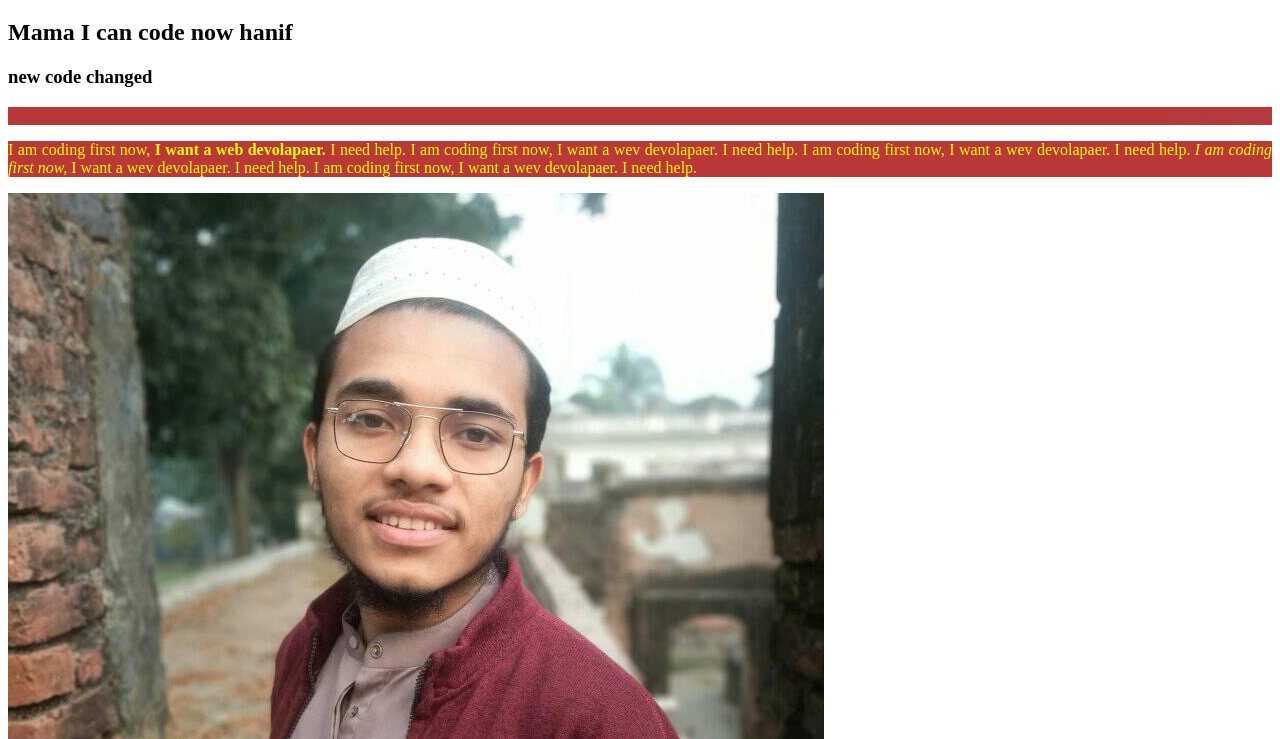
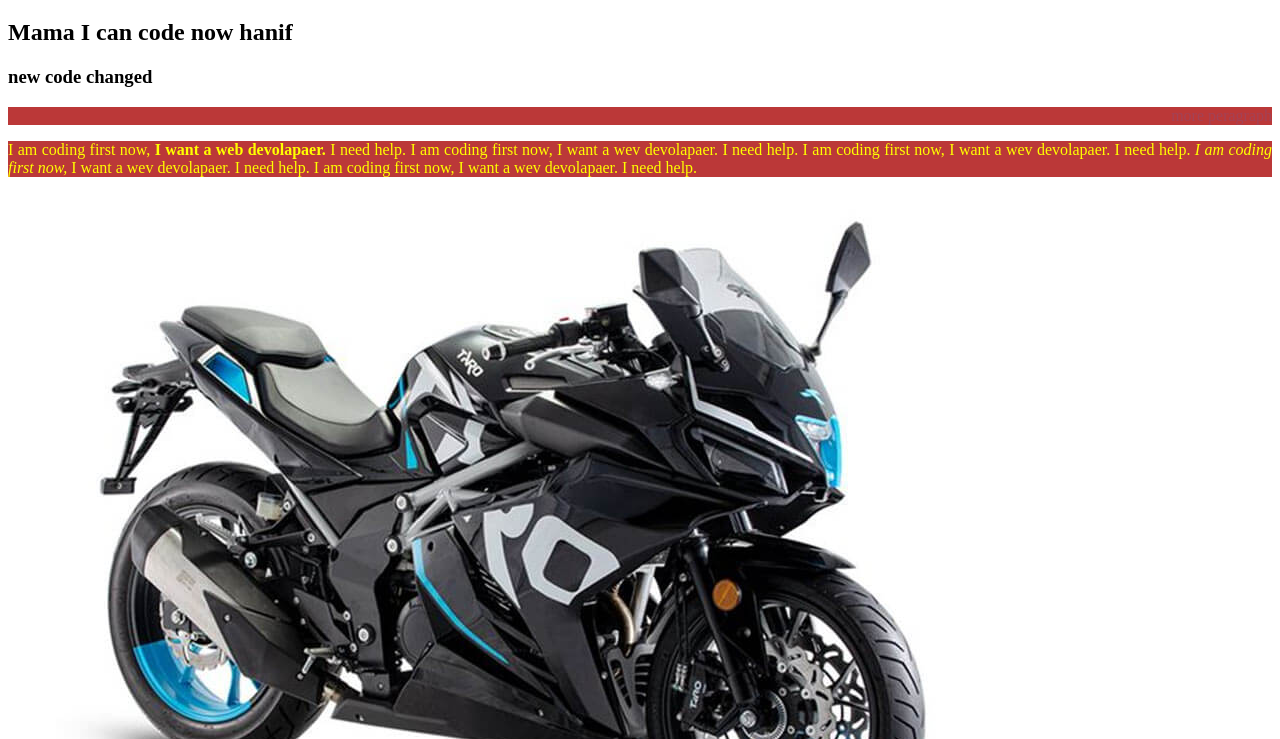
Before and after one commit to md-abu-hanif/my-secound-repo, a plain HTML site: page index.html in a window 1280 px wide. Shown: the part 61-800 px from the top of the page. Drawn offline with Linux system fonts and the light colour scheme.

Commit message:
img added

```diff
--- a/index.html
+++ b/index.html
@@ -13,7 +13,7 @@
     <h3>new code changed</h3>
     <p class="HI">more peragraph</p>
     <p> I am coding first now, <strong>I want a web devolapaer.</strong>  I need help.  I am coding first now, I want a wev devolapaer. I need help. I am coding first now, I want a wev devolapaer. I need help. <i>I am coding first now,</i> I want a wev devolapaer. I need help. I am coding first now, I want a wev devolapaer. I need help.</p>
-    <img src="me.jpg" alt="">
-    <img src="baiker.jpg" alt="">
+    <img src="baik.jpg" alt="">
+
 </body>
 </html>
```
